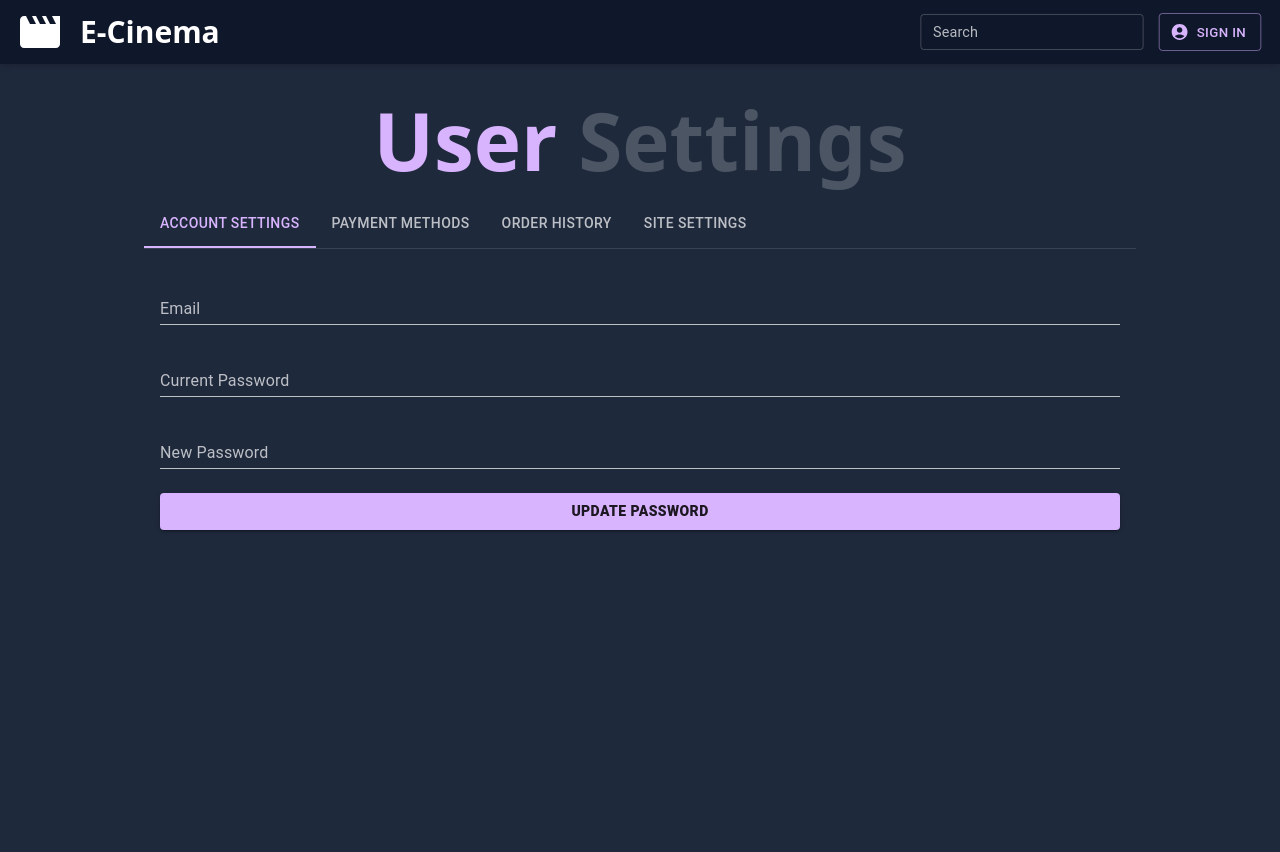
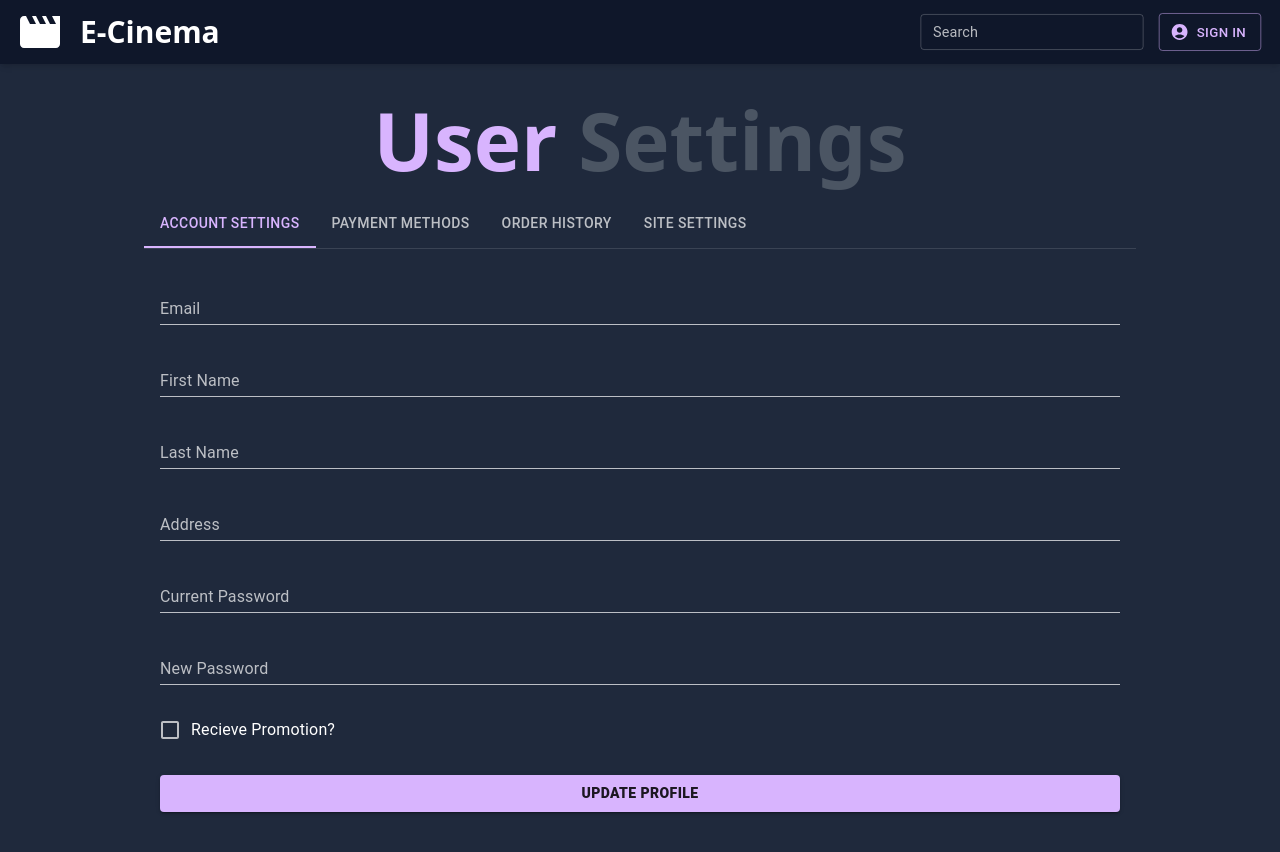
Before and after one commit to Razvan789/4050-FrontEnd, a Next.js app: page /userSettings in a window 1280 px wide. Shown: the top 852 px of the page. Built offline with nearby package versions, Linux system fonts and the light colour scheme.

Commit message:
Users can now edit their profile

```diff
--- a/src/components/forms.tsx
+++ b/src/components/forms.tsx
@@ -6,7 +6,7 @@ import { TextField, Button, FormControlLabel, Checkbox, CircularProgress } from
 import Link from 'next/link'
 import Router, { useRouter, NextRouter } from 'next/router';
 import { UserContext } from './layout';
-import { User } from '../utils/user';
+import { User, useUser } from '../utils/user';
 export type signUpInfo = {
     firstName: string,
     lastName: string,
@@ -25,6 +25,16 @@ export type signUpInfo = {
 export type loginInfo = {
     email: string,
     password: string,
+}
+
+export type updateProfileInfo = {
+    name: string,
+    lastname: string,
+    currentPassword: string,
+    password: string,
+    address: string,
+    promotionSubscribed: boolean,
+
 }
 
 
@@ -120,9 +130,9 @@ export function SignUpForm() {
                             <TextField name="phoneNumber" variant='standard' type="text" label='Phone Number *' value={signUpInfo.phoneNumber} onChange={handleSignUpChange}></TextField>
                             <TextField name="password" variant='standard' type="password" label='Password *' onChange={handleSignUpChange}></TextField>
                             <TextField name="confirmPassword" variant='standard' type="password" label='Confirm Password *' onChange={handleSignUpChange}></TextField>
-                            /* var bcrypt = require('bcryptjs');
+                            {/* /* var bcrypt = require('bcryptjs');
                             var salt = bcrypt.genSaltSync(10);
-                            var hash = bcrypt.hashSync("B4c0/\/", salt); */
+    var hash = bcrypt.hashSync("B4c0/\/", salt); */ }
                         </div>
 
                         <div id='botField' className={cardDetailsOpen ? "block w-full" : "hidden"}>
@@ -266,37 +276,90 @@ export function LoginForm() {
 export function signOut() {
     window.sessionStorage.removeItem('user');
     window.sessionStorage.removeItem('admin');
-    window.location.href = '/';
 }
 
-// export function UpdatePasswordForm() {
-//     const [success, setSuccess] = useState(false);
-//     const [newPasswordInfo, setNewPassword] = useState<newPasswordInfo>({
-//         email: '',
-//         currentPassword: '',
-//         newPassword: '',
-//     } as newPasswordInfo);
 
-//     function handleUpdatePassword(event: React.ChangeEvent<HTMLInputElement>) {
-//         setNewPassword({
-//             ...newPasswordInfo,
-//             [event.target.name]: event.target.value
-//         } as newPasswordInfo);
-//     }
+export function UpdateProfileForm({ user }: { user: User }) {
+    const [successCode, setSuccessCode] = useState(0); // 0 - waiting for submit, 1 - Success, 2- Wrong Current Password, 3 - Server Error
+    const [updateProfileInfo, setUpdateProfileInfo] = useState<updateProfileInfo>({
+        name: user?.name,
+        lastname: user?.lastname,
+        currentPassword: '',
+        password: '',
+        address: user?.address,
+        promotionSubscribed: user?.promotionSubscribed || false,
+    } as updateProfileInfo);
 
-//     function sendNewPassword() {
-//         fetch(`${serverUrl}/edit-profile?email= ${user?.email}password=${newPasswordInfo.newPassword}`, {
-//             method: 'PUT',
-//             body: JSON.stringify(newPasswordInfo)
-//         }).then((response) => {
-//             if (newPasswordInfo.currentPassword === user?.password) {
-//                 setSuccess(true);
-//             }
-//             if (response.status == 200) {
-//                 console.log('update password send', newPasswordInfo);
-//                 setSuccess(true);
-//             }
-//         })
+    function handleProfileUpdate(event: React.ChangeEvent<HTMLInputElement>) {
+        setUpdateProfileInfo({
+            ...updateProfileInfo,
+            [event.target.name]: event.target.value
+        } as updateProfileInfo);
+    }
 
-//     }
-// }
+    function getUrlFromJSON(json: updateProfileInfo) {
+        //add &promotionsSubscribed=${updateProfileInfo.promotionSubscribed}`; to the end of this eventually
+        let url = `${serverUrl}/edit-profile?email=${user?.email}&name=${updateProfileInfo.name}&lastname=${updateProfileInfo.lastname}&address=${updateProfileInfo.address}`;
+        if (updateProfileInfo.password != '') {
+            url += `&password=${updateProfileInfo.password}`;
+        }
+        return url;
+        // let key: keyof updateProfileInfo;
+        // for (key in json) {
+        //     console.log('Keys: ', key)
+        //     if (json[key] != 'email' && json[key] != 'currentPassword') {
+        //         if (json[key] != null) {
+        //             url += `&${key}=${json[key]}`;
+        //         }
+        //     }
+        //     return url;
+        // }
+    }
+
+    function handlePromotionToggle() {
+        setUpdateProfileInfo({
+            ...updateProfileInfo,
+            promotionSubscribed: !updateProfileInfo.promotionSubscribed
+        });
+    }
+
+    function sendNewPassword() {
+        if (user?.password == updateProfileInfo.currentPassword) {
+            console.log(getUrlFromJSON(updateProfileInfo));
+            fetch(getUrlFromJSON(updateProfileInfo), {
+                method: 'PUT',
+                body: JSON.stringify(updateProfileInfo)
+            }).then((response) => {
+                if (response.status == 200) {
+                    return response.json();
+                }
+                return null;
+            }).then((data) => {
+                if (data == null) {
+                    setSuccessCode(3);
+                    return
+                }
+                setSuccessCode(1);
+            });
+        } else {
+            setSuccessCode(2);
+        }
+    }
+
+    return (
+        <form className='flex flex-col space-y-6 p-4 mb-4 w-full'>
+            <TextField variant='standard' type="email" label='Email' value={user?.email} InputProps={{ readOnly: true }}></TextField>
+            <TextField variant='standard' name='name' label='First Name' value={updateProfileInfo.name} onChange={handleProfileUpdate}></TextField>
+            <TextField variant='standard' name='lastname' label='Last Name' value={updateProfileInfo.lastname} onChange={handleProfileUpdate}></TextField>
+            <TextField variant='standard' name='address' label='Address' value={updateProfileInfo.address} onChange={handleProfileUpdate}></TextField>
+            <TextField variant='standard' type="password" label='Current Password' name="currentPassword" value={updateProfileInfo.currentPassword} onChange={handleProfileUpdate}></TextField>
+            <TextField variant='standard' type="password" label='New Password' name="password" value={updateProfileInfo.password} onChange={handleProfileUpdate}></TextField>
+            <FormControlLabel className="text-text-light" control={<Checkbox checked={updateProfileInfo.promotionSubscribed} onChange={handlePromotionToggle} />} label="Recieve Promotion?" />
+            <Button className="bg-primary w-full font-extrabold my-3" variant='contained' onClick={sendNewPassword}>Update Profile</Button>
+            {successCode == 1 ? <h3 className='text-xl font-extrabold text-green-600'>Updated Successfully</h3> : null}
+            {successCode == 2 ? <h3 className='text-xl font-extrabold text-red-600'>Current Password is incorrect</h3> : null}
+            {successCode == 3 ? <h3 className='text-xl font-extrabold text-red-600'>Server Error</h3> : null}
+        </form>
+
+    );
+}
--- a/src/pages/index.tsx
+++ b/src/pages/index.tsx
@@ -27,7 +27,6 @@ export default function Home() {
           <h1 className="w-full text-center text-5xl md:text-[5rem] leading-normal font-extrabold text-text-dark">
             <span className="text-primary">E-Cinema</span> App
           </h1>
-          <h2 className="w-full text-center text-2xl md:text-3xl text-text-dark">Welcome</h2>
           <h2 className="text-text-light text-2xl leading-loose font-extrabold">Trending →</h2>
           <CardContainer>
             <Card />
--- a/src/pages/userSettings.tsx
+++ b/src/pages/userSettings.tsx
@@ -10,6 +10,7 @@ import { TextField, Button, Divider } from '@mui/material'
 import { DatePicker } from '@mui/x-date-pickers'
 import dayjs, { Dayjs } from 'dayjs';
 import { useUser } from '../utils/user';
+import { UpdateProfileForm } from '../components/forms';
 import Link from 'next/link'
 import { serverUrl } from '../utils/backendInfo';
 
@@ -29,11 +30,6 @@ const customToolbar = () => {
     );
 };
 
-export type newPasswordInfo = {
-    email: string,
-    currentPassword: string,
-    newPassword: string,
-}
 
 export default function UserSettings() {
     const [tabValue, setTabValue] = useState(0);
@@ -95,36 +91,6 @@ export default function UserSettings() {
             ),
         },
     ];
-    const [success, setSuccess] = useState(false);
-    const [newPasswordInfo, setNewPassword] = useState<newPasswordInfo>({
-        email: '',
-        currentPassword: '',
-        newPassword: '',
-    } as newPasswordInfo);
-
-    function handleUpdatePassword(event: React.ChangeEvent<HTMLInputElement>) {
-        setNewPassword({
-            ...newPasswordInfo,
-            [event.target.name]: event.target.value
-        } as newPasswordInfo);
-    }
-
-    function sendNewPassword() {
-        fetch(`${serverUrl}/edit-profile?email= ${user?.email}password=${newPasswordInfo.newPassword}`, {
-            method: 'PUT',
-            body: JSON.stringify(newPasswordInfo)
-        }).then((response) => {
-            if (newPasswordInfo.currentPassword === user?.password) {
-                setSuccess(true);
-            }
-            if (response.status == 200) {
-                console.log('update password send', newPasswordInfo);
-                setSuccess(true);
-            }
-        })
-
-    }
-
 
     /*
         The actual page definition and display, includes the icon and other factors
@@ -154,13 +120,7 @@ export default function UserSettings() {
                 </Box>
                 <TabPanel value={tabValue} index={0}>
                     <Box sx={{ height: 600, width: 1 }}>
-
-                        <form className='flex flex-col space-y-6 p-4 mb-4 w-full'>
-                            <TextField variant='standard' type="email" label='Email' value={user?.email} InputProps={{ readOnly: true }}></TextField>
-                            <TextField variant='standard' type="password" label='Current Password' name="currentPassword" value={newPasswordInfo.currentPassword} onChange={handleUpdatePassword}></TextField>
-                            <TextField variant='standard' type="password" label='New Password' name="newPassword" value={newPasswordInfo.newPassword} onChange={handleUpdatePassword}></TextField>
-                            <Button className="bg-primary w-full font-extrabold my-3" variant='contained' onClick={sendNewPassword}>Update Password</Button>
-                        </form>
+                        <UpdateProfileForm user={user}/>
                     </Box>
                 </TabPanel>
                 <TabPanel value={tabValue} index={1}>
--- a/src/utils/user.tsx
+++ b/src/utils/user.tsx
@@ -12,6 +12,7 @@ export type User = {
     type: string,
     address: string,
     status: string,
+    promotionSubscribed: boolean,
 } | null;
 
 
```
